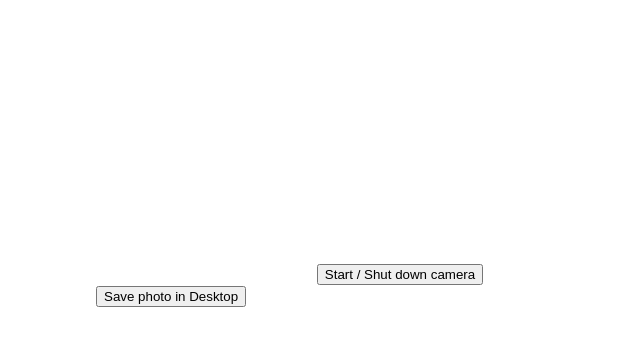
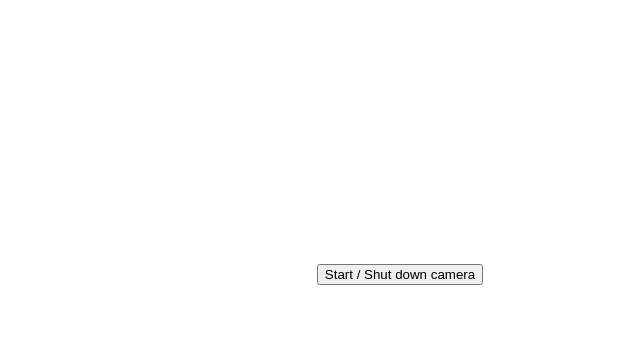
Before and after one commit to hamolicious/Red-Dot, an Electron app: page src/index.html in a window 800 px wide. Shown: the part 29-374 px from the top of the page, without its empty margins (0-640 px from the left). Drawn offline with Linux system fonts and the light colour scheme.

Commit message:
removed redundant button

```diff
--- a/src/index.html
+++ b/src/index.html
@@ -16,7 +16,6 @@
     <div style="text-align:center;">
         <input type="button" id="start" value="Start / Shut down camera" />
     </div>
-    <input type="button" id="savefile" value="Save photo in Desktop" />
 
 </body>
 
```
